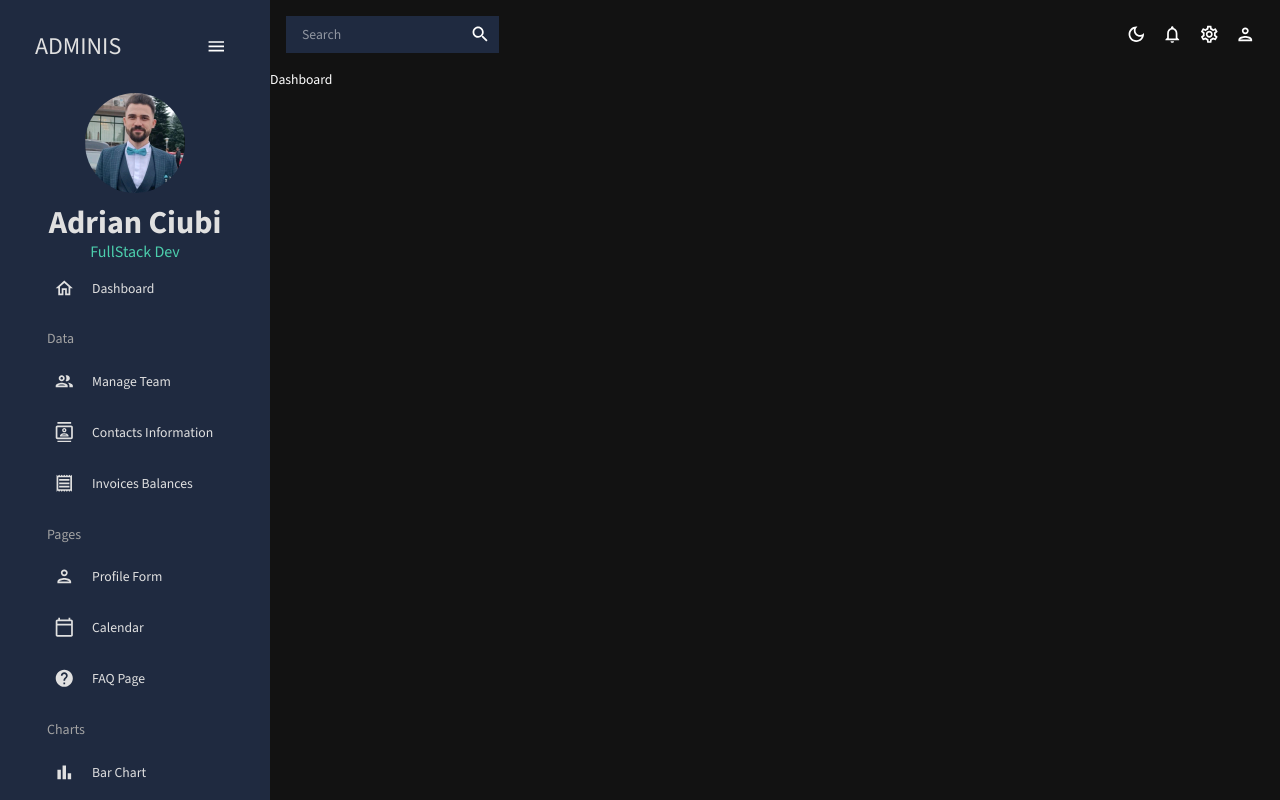
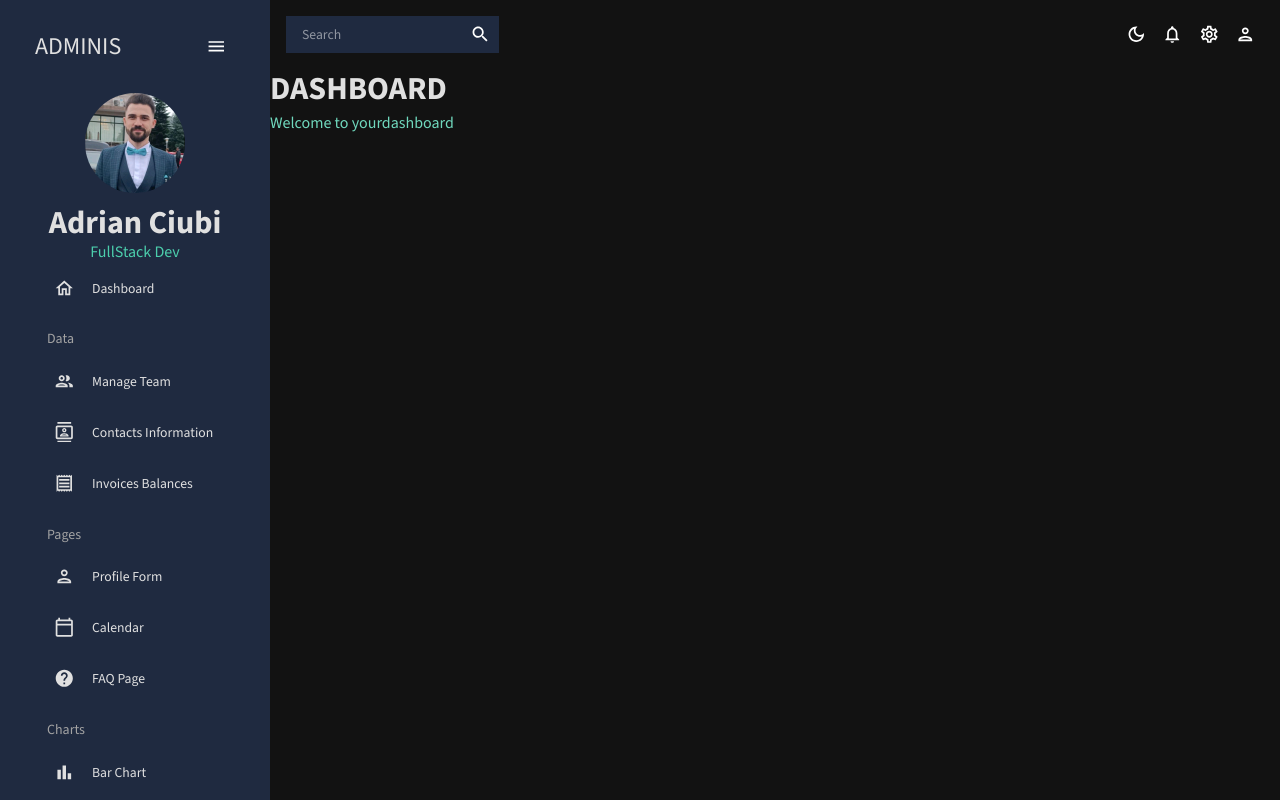
Before and after one commit to ciubiadi/React-Admin-Dashboard, a React (Create React App) app: page / in a window 1280 px wide. Built offline with nearby package versions, Linux system fonts and the light colour scheme; the HTML template or start-up script is replaced by a standard one.

Commit message:
Build Header component and use it in Dashboard

```diff
--- /dev/null
+++ b/src/components/Header.jsx
@@ -0,0 +1,26 @@
+import React from "react";
+import { Typography, Box, useTheme } from "@mui/material";
+import { colorTokens } from "../theme";
+
+const Header = ({ title, subtitle}) => {
+    const theme = useTheme();
+    const colors = colorTokens(theme.palette.mode);
+
+    return (
+        <Box mb="30px">
+            <Typography
+                variant="h2"
+                color={colors.gray[100]}
+                fontWeight="bold"
+                sx={{mb: '5px'}}
+            >
+                {title}
+            </Typography>
+            <Typography variant="h5" color={colors.greenAccent[400]}>
+                {subtitle}
+            </Typography>
+        </Box>
+    )
+}
+
+export default Header;
--- a/src/scenes/dashboard/index.jsx
+++ b/src/scenes/dashboard/index.jsx
@@ -1,7 +1,11 @@
 import React from "react";
+import Header from "../../components/Header";
+import { Box } from "@mui/material";
 
 const Dashboard = () => {
-    return (<div>Dashboard</div>)
+    return (<Box>
+        <Header title="DASHBOARD" subtitle="Welcome to yourdashboard" />
+    </Box>)
 }
 
 export default Dashboard;
```
